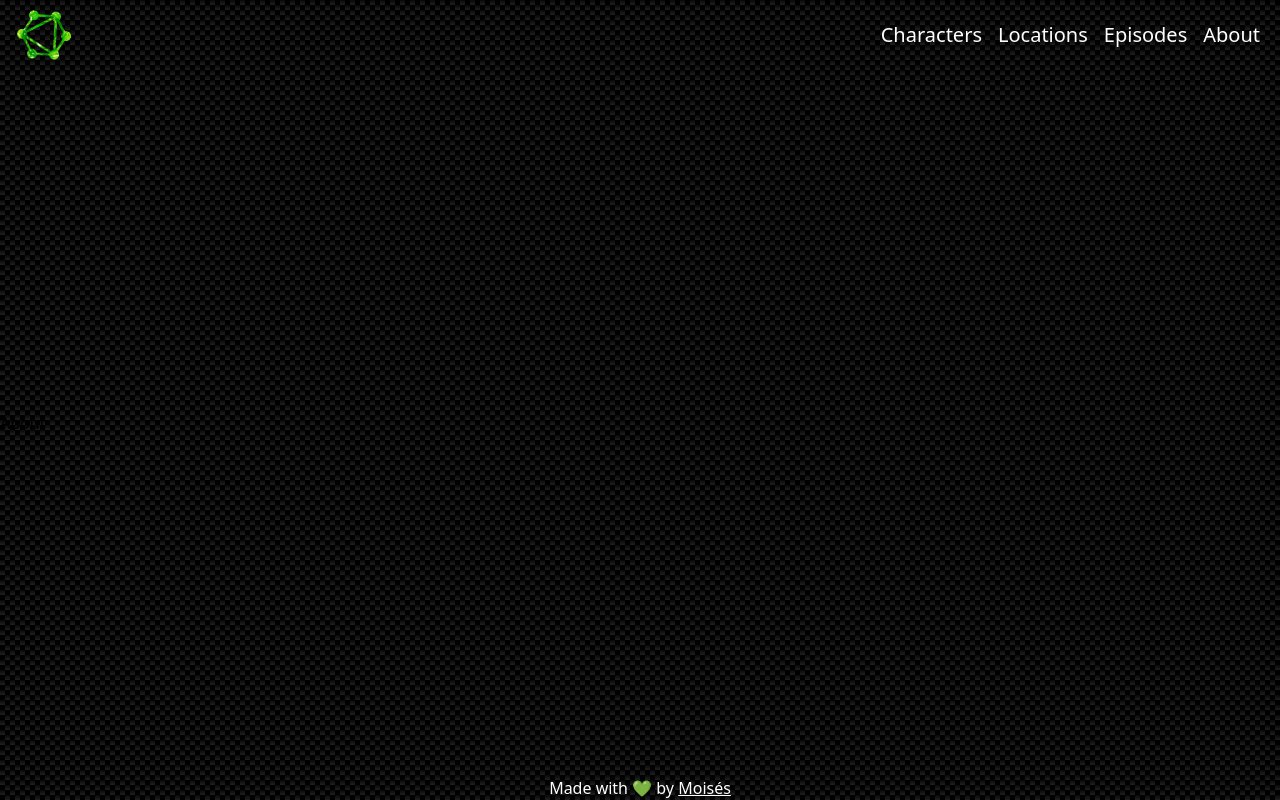
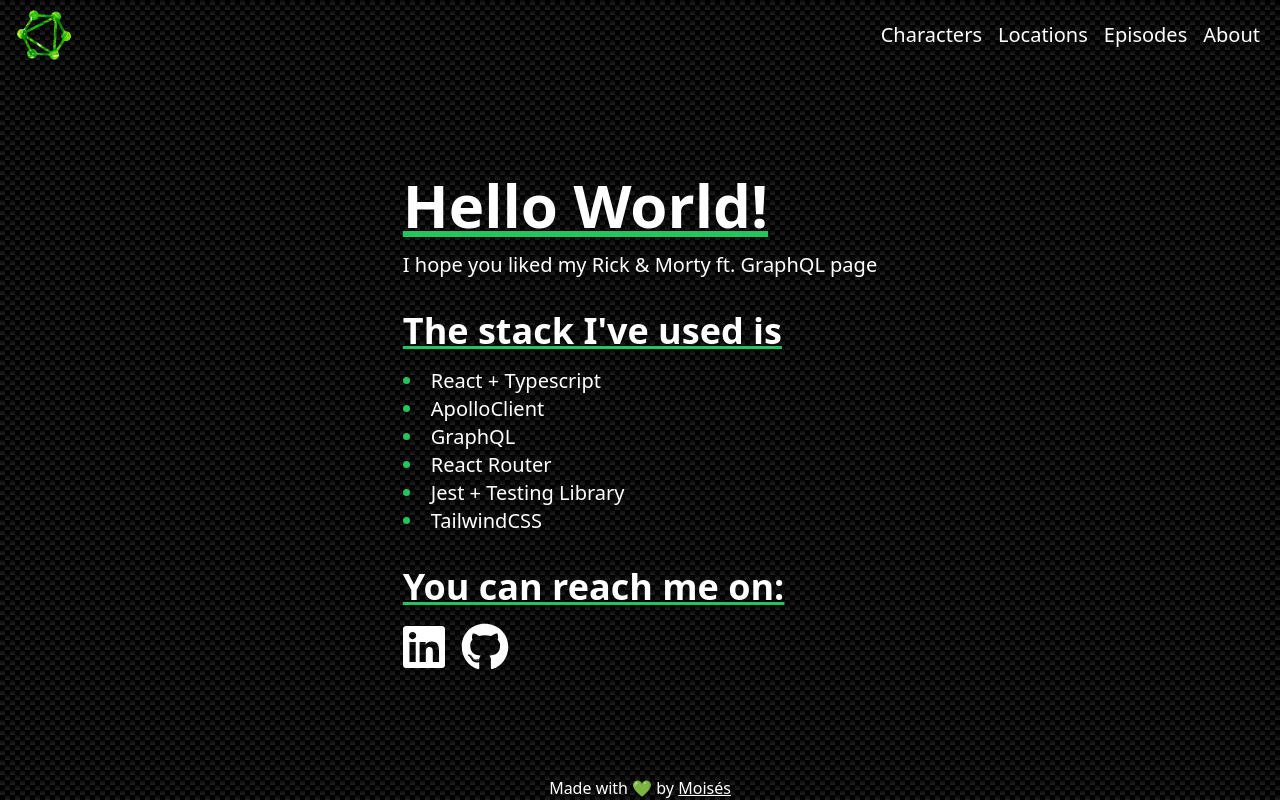
Before and after one commit to moisesrj97/rick-and-morty-react-graphql, a React (Create React App) app: page /about in a window 1280 px wide. Built offline with nearby package versions, Linux system fonts and the light colour scheme.

Commit message:
Add About page and test

```diff
--- a/package.json
+++ b/package.json
@@ -4,6 +4,11 @@
   "private": true,
   "dependencies": {
     "@apollo/client": "^3.5.9",
+    "@fortawesome/fontawesome-svg-core": "^1.3.0",
+    "@fortawesome/free-brands-svg-icons": "^6.0.0",
+    "@fortawesome/free-regular-svg-icons": "^6.0.0",
+    "@fortawesome/free-solid-svg-icons": "^6.0.0",
+    "@fortawesome/react-fontawesome": "^0.1.17",
     "@testing-library/jest-dom": "^5.16.2",
     "@testing-library/react": "^12.1.3",
     "@testing-library/user-event": "^13.5.0",
--- a/src/pages/About/About.tsx
+++ b/src/pages/About/About.tsx
@@ -1,5 +1,57 @@
+/* eslint-disable react/self-closing-comp */
 import React from 'react';
+import { FontAwesomeIcon } from '@fortawesome/react-fontawesome';
+import { faGithub, faLinkedin } from '@fortawesome/free-brands-svg-icons';
 
 export function About(): JSX.Element {
-  return <div>About</div>;
+  return (
+    <div className="flex flex-col text-white justify-center items-center">
+      <div className="text-xl">
+        <h2 className="text-6xl font-bold mb-4 underline decoration-green-500">
+          Hello World!
+        </h2>
+        <p>I hope you liked my Rick & Morty ft. GraphQL page</p>
+        <h3 className="text-4xl font-bold mb-4 mt-8 underline decoration-green-500">
+          The stack I&apos;ve used is
+        </h3>
+        <ul className="list-inside list-disc marker:text-green-500 ">
+          <li>React + Typescript</li>
+          <li>ApolloClient</li>
+          <li>GraphQL</li>
+          <li>React Router</li>
+          <li>Jest + Testing Library</li>
+          <li>TailwindCSS</li>
+        </ul>
+        <h3 className="text-4xl font-bold mb-4 mt-8 underline decoration-green-500">
+          You can reach me on:
+        </h3>
+        <ul className="flex gap-4 text-5xl">
+          <li>
+            <a
+              href="https://www.linkedin.com/in/moisesrodriguezjurado/"
+              target="__blank"
+              rel="noopener noreferrer"
+            >
+              <FontAwesomeIcon
+                icon={faLinkedin}
+                className="hover:scale-110 transition-all cursor-pointer"
+              />
+            </a>
+          </li>
+          <li>
+            <a
+              href="https://www.github.com/moisesrj97/"
+              target="__blank"
+              rel="noopener noreferrer"
+            >
+              <FontAwesomeIcon
+                icon={faGithub}
+                className="hover:scale-110 transition-all cursor-pointer"
+              />
+            </a>
+          </li>
+        </ul>
+      </div>
+    </div>
+  );
 }
```
Also changed, not shown: public/index.html (+1 -22 lines), 2 other files (tests, documents, lock files or other folders).
